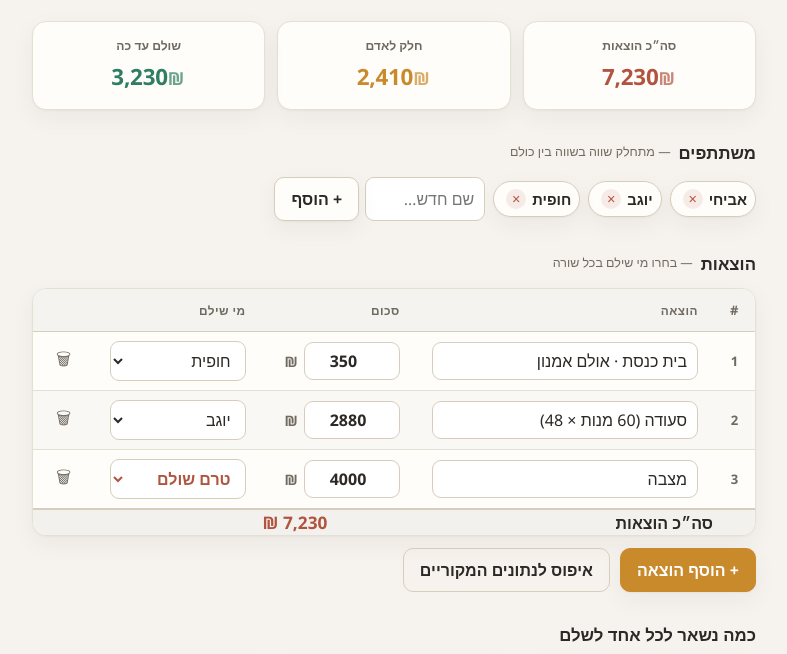
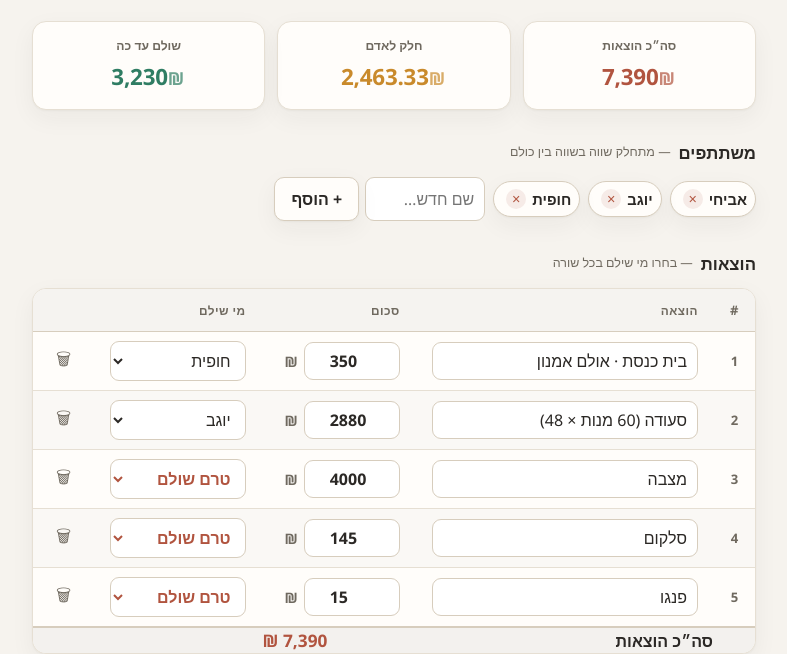
Before and after one commit to Yogevkidar1985/sheva-hesbonot, a plain HTML site: page index.html in a window 1280 px wide. Shown: the part 146-800 px from the top of the page, without its empty margins (246-1033 px from the left). Drawn offline with Linux system fonts and the light colour scheme.

Commit message:
Add files via upload

```diff
--- a/index.html
+++ b/index.html
@@ -200,13 +200,15 @@
 <script>
 (function(){
   "use strict";
-  var KEY = "sheva-splitter-v2";
+  var KEY = "sheva-splitter-v3";
   var DEFAULT = {
     people: ["אביחי","יוגב","חופית"],
     expenses: [
       { desc:"בית כנסת · אולם אמנון", amount:350, payer:"חופית" },
       { desc:"סעודה (60 מנות × 48)", amount:2880, payer:"יוגב" },
-      { desc:"מצבה", amount:4000, payer:null }
+      { desc:"מצבה", amount:4000, payer:null },
+      { desc:"סלקום", amount:145, payer:null },
+      { desc:"פנגו", amount:15, payer:null }
     ]
   };
 
```
